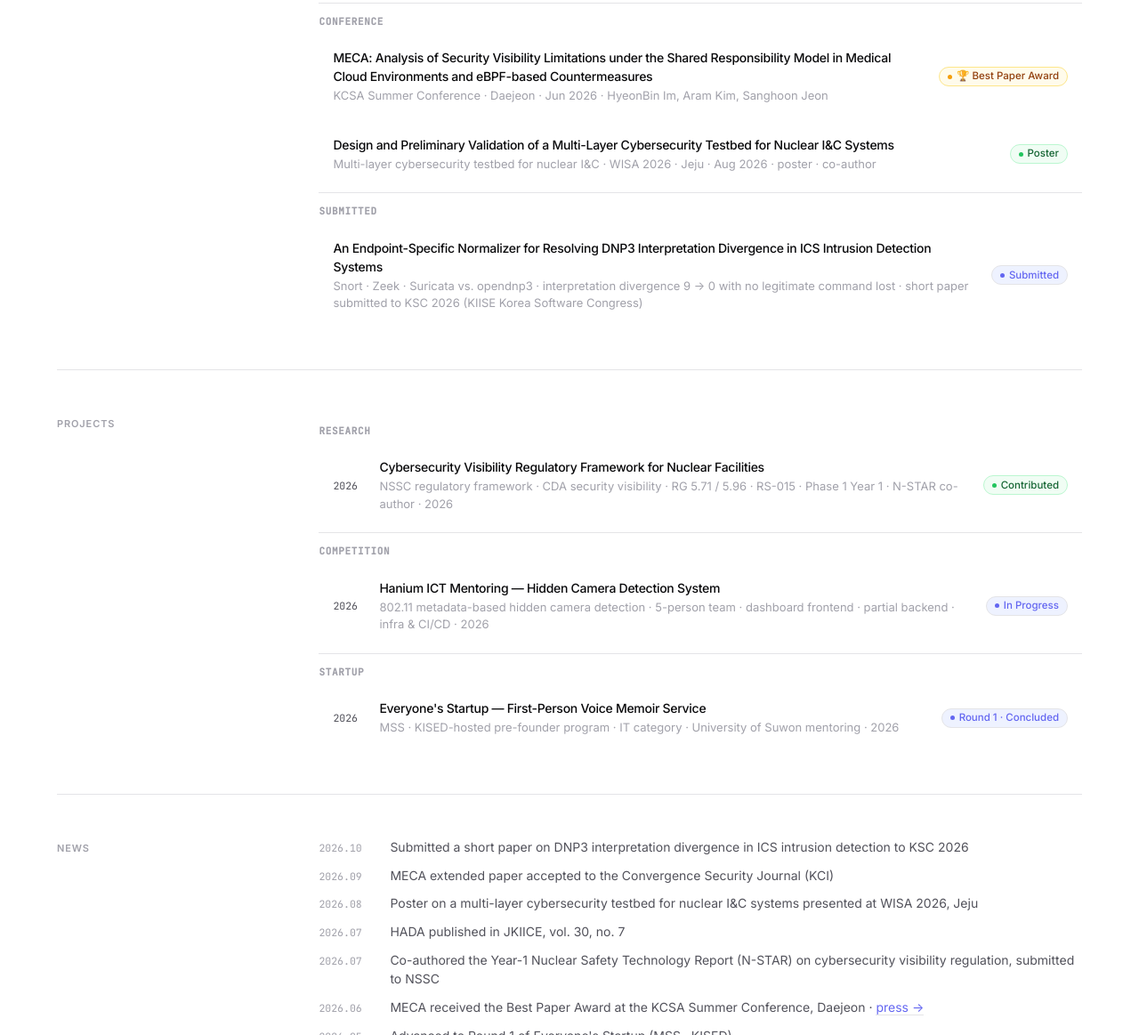
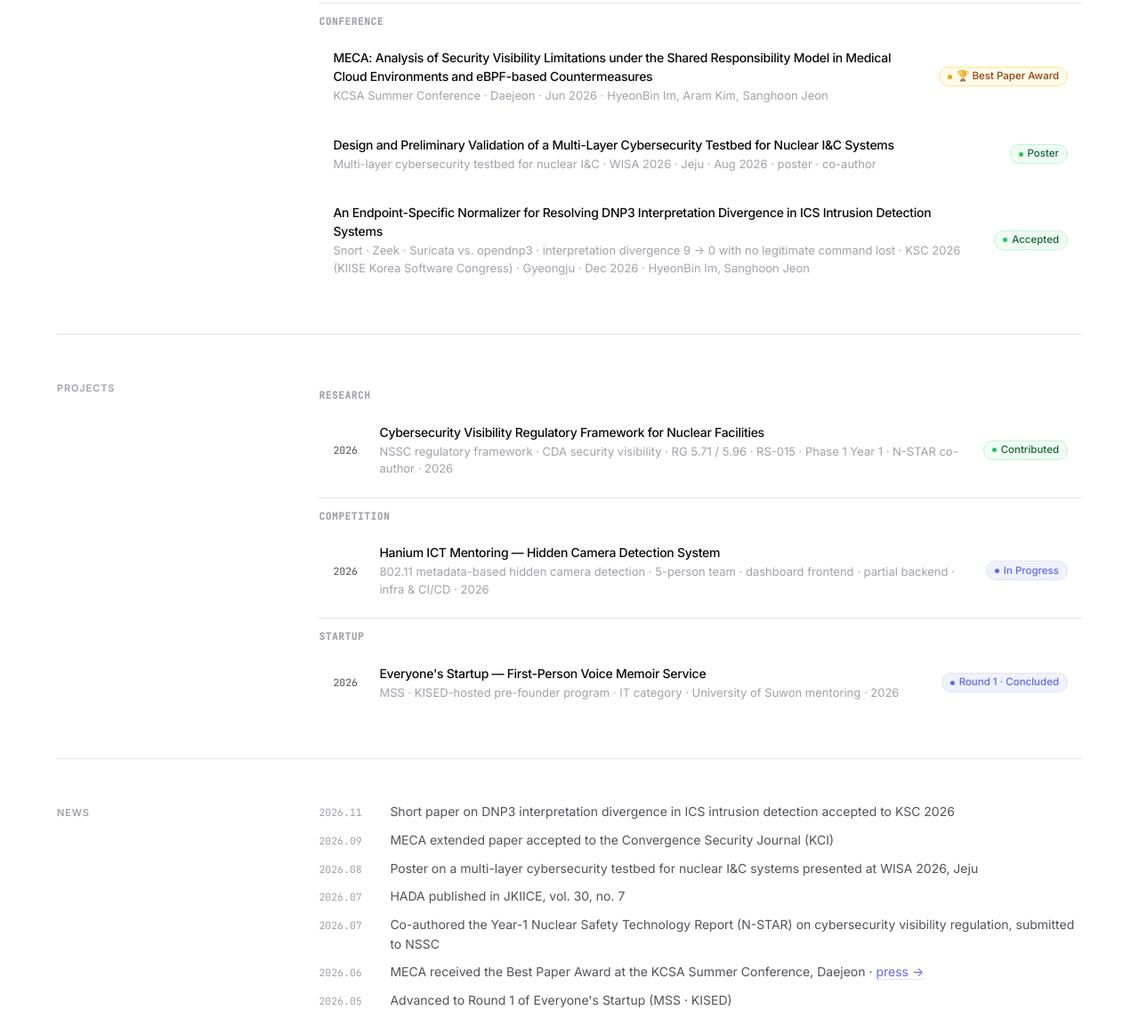
Before and after one commit to Im-HyeonBin/hyeonbin-portfolio, a plain HTML site: page index.html in a window 1280 px wide. Shown: the part 1133-2296 px from the top of the page at 89% size. Drawn offline with Linux system fonts and the light colour scheme.

Commit message:
KSC 2026 short paper accepted: move to Conference, update CV and news
Co-Authored-By: Claude Sonnet 5.5 <noreply@anthropic.com>

```diff
--- a/index.html
+++ b/index.html
@@ -1073,16 +1073,13 @@ footer {
             <span class="pill pill-green" data-i18n="res.wisa.pill">Poster</span>
           </div>
         </div>
-      </div>
-      <div class="card-group">
-        <p class="card-group-label" data-i18n="res.prep.label">Submitted</p>
         <div class="card card-clickable" data-modal="icsids">
           <div class="card-body">
             <p class="card-name">An Endpoint-Specific Normalizer for Resolving DNP3 Interpretation Divergence in ICS Intrusion Detection Systems</p>
-            <p class="card-desc" data-i18n="res.icsids.desc">Snort · Zeek · Suricata vs. opendnp3 · 해석 불일치 9건→0건 · 정상 명령 손실 없음 · KSC 2026 (한국정보과학회) 숏페이퍼 제출</p>
+            <p class="card-desc" data-i18n="res.icsids.desc">Snort · Zeek · Suricata vs. opendnp3 · 해석 불일치 9건→0건 · 정상 명령 손실 없음 · KSC 2026 (한국정보과학회) · 경주 · 2026.12 · 임현빈, 전상훈</p>
           </div>
           <div class="card-right">
-            <span class="pill pill-indigo" data-i18n="res.icsids.pill">Submitted</span>
+            <span class="pill pill-green" data-i18n="res.icsids.pill">Accepted</span>
           </div>
         </div>
       </div>
@@ -1137,7 +1134,7 @@ footer {
   <section class="sec f" id="news">
     <p class="sec-title" data-i18n="sec.news">News</p>
     <ul class="news-list">
-      <li><time>2026.10</time><span data-i18n="news.7">Submitted a short paper on DNP3 interpretation divergence in ICS intrusion detection to KSC 2026</span></li>
+      <li><time>2026.11</time><span data-i18n="news.7">Short paper on DNP3 interpretation divergence in ICS intrusion detection accepted to KSC 2026</span></li>
       <li><time>2026.09</time><span data-i18n="news.6">MECA extended paper accepted to the Convergence Security Journal (KCI)</span></li>
       <li><time>2026.08</time><span data-i18n="news.1">Poster on a multi-layer cybersecurity testbed for nuclear I&amp;C systems presented at WISA 2026, Jeju</span></li>
       <li><time>2026.07</time><span data-i18n="news.2">HADA published in JKIICE, vol. 30, no. 7</span></li>
@@ -1335,9 +1332,8 @@ footer {
       'res.mecac.pill': '🏆 Best Paper Award',
       'res.wisa.desc': '원자력 I&amp;C 다층 사이버보안 테스트베드 설계 · 예비 검증 · WISA 2026 · 제주 · 2026.08 · 포스터 · 공저',
       'res.wisa.pill': 'Poster',
-      'res.prep.label': 'Submitted',
-      'res.icsids.desc': 'Snort · Zeek · Suricata vs. opendnp3 · 해석 불일치 9건→0건 · 정상 명령 손실 없음 · KSC 2026 (한국정보과학회) 숏페이퍼 제출',
-      'res.icsids.pill': 'Submitted',
+      'res.icsids.desc': 'Snort · Zeek · Suricata vs. opendnp3 · 해석 불일치 9건→0건 · 정상 명령 손실 없음 · KSC 2026 (한국정보과학회) · 경주 · 2026.12 · 임현빈, 전상훈',
+      'res.icsids.pill': 'Accepted',
       'proj.group.research': 'Research',
       'proj.group.competition': 'Competition',
       'proj.group.startup': 'Startup',
@@ -1352,7 +1348,7 @@ footer {
       'proj.modu.pill': 'Round 1 · Concluded',
       'contact.email.label': 'Email',
       'contact.loc.label': 'Location',
-      'news.7': 'Submitted a short paper on DNP3 interpretation divergence in ICS intrusion detection to KSC 2026',
+      'news.7': 'Short paper on DNP3 interpretation divergence in ICS intrusion detection accepted to KSC 2026',
       'news.6': 'MECA extended paper accepted to the Convergence Security Journal (KCI)',
       'news.1': 'Poster on a multi-layer cybersecurity testbed for nuclear I&amp;C systems presented at WISA 2026, Jeju',
       'news.2': 'HADA published in JKIICE, vol. 30, no. 7',
@@ -1389,9 +1385,8 @@ footer {
       'res.mecac.pill': '🏆 Best Paper Award',
       'res.wisa.desc': 'Multi-layer cybersecurity testbed for nuclear I&amp;C · WISA 2026 · Jeju · Aug 2026 · poster · co-author',
       'res.wisa.pill': 'Poster',
-      'res.prep.label': 'Submitted',
-      'res.icsids.desc': 'Snort · Zeek · Suricata vs. opendnp3 · interpretation divergence 9 → 0 with no legitimate command lost · short paper submitted to KSC 2026 (KIISE Korea Software Congress)',
-      'res.icsids.pill': 'Submitted',
+      'res.icsids.desc': 'Snort · Zeek · Suricata vs. opendnp3 · interpretation divergence 9 → 0 with no legitimate command lost · KSC 2026 (KIISE Korea Software Congress) · Gyeongju · Dec 2026 · HyeonBin Im, Sanghoon Jeon',
+      'res.icsids.pill': 'Accepted',
       'proj.group.research': 'Research',
       'proj.group.competition': 'Competition',
       'proj.group.startup': 'Startup',
@@ -1406,7 +1401,7 @@ footer {
       'proj.modu.pill': 'Round 1 · Concluded',
       'contact.email.label': 'Email',
       'contact.loc.label': 'Location',
-      'news.7': 'Submitted a short paper on DNP3 interpretation divergence in ICS intrusion detection to KSC 2026',
+      'news.7': 'Short paper on DNP3 interpretation divergence in ICS intrusion detection accepted to KSC 2026',
       'news.6': 'MECA extended paper accepted to the Convergence Security Journal (KCI)',
       'news.1': 'Poster on a multi-layer cybersecurity testbed for nuclear I&amp;C systems presented at WISA 2026, Jeju',
       'news.2': 'HADA published in JKIICE, vol. 30, no. 7',
@@ -1600,7 +1595,7 @@ footer {
     },
     icsids: {
       title: 'An Endpoint-Specific Normalizer for Resolving DNP3 Interpretation Divergence in ICS Intrusion Detection Systems',
-      meta: 'KSC 2026 · 한국정보과학회 한국소프트웨어종합학술대회 · 숏페이퍼 제출 · 제1저자 HyeonBin Im',
+      meta: 'KSC 2026 · 한국정보과학회 한국소프트웨어종합학술대회 · 경주 · 2026.12 · 숏페이퍼 채택 · 임현빈, 전상훈 (수원대학교)',
       body: {
         kr: `
           <h4>문제</h4>
@@ -1617,7 +1612,7 @@ footer {
           </ul>
           <p>소프트웨어 엔드포인트와 직접 생성한 정상 트래픽만 사용했고, 인라인 배치 시 지연과 처리량은 다루지 않았다.</p>
           <h4>상태 · 역할</h4>
-          <p><b>제1저자</b> — 실험 설계 · 구현 · 집필 · <b>KSC 2026</b>(한국정보과학회 한국소프트웨어종합학술대회) 숏페이퍼 제출 (2026.10)</p>
+          <p><b>제1저자</b> — 실험 설계 · 구현 · 집필 · <b>KSC 2026</b>(한국정보과학회 한국소프트웨어종합학술대회) 숏페이퍼 채택 (2026.11) · 2026.12 경주 개최</p>
           <h4>Stack</h4>
           <div class="modal-stack"><span class="tag">DNP3 / IEEE 1815</span><span class="tag">Snort 3</span><span class="tag">Zeek</span><span class="tag">Suricata</span><span class="tag">opendnp3</span><span class="tag">Rust dnp3</span><span class="tag">scapy</span><span class="tag">Python</span></div>
         `,
@@ -1636,7 +1631,7 @@ footer {
           </ul>
           <p>Only a software endpoint and self-generated benign traffic were used; inline latency and throughput were not evaluated.</p>
           <h4>Status · Role</h4>
-          <p><b>First author</b> — experiment design, implementation, and writing · short paper submitted to <b>KSC 2026</b> (KIISE Korea Software Congress), Oct 2026</p>
+          <p><b>First author</b> — experiment design, implementation, and writing · short paper accepted to <b>KSC 2026</b> (KIISE Korea Software Congress), Nov 2026 · held in Gyeongju, Dec 2026</p>
           <h4>Stack</h4>
           <div class="modal-stack"><span class="tag">DNP3 / IEEE 1815</span><span class="tag">Snort 3</span><span class="tag">Zeek</span><span class="tag">Suricata</span><span class="tag">opendnp3</span><span class="tag">Rust dnp3</span><span class="tag">scapy</span><span class="tag">Python</span></div>
         `
```
Also changed, not shown: cv.html (+2 -4 lines), 1 other file.
